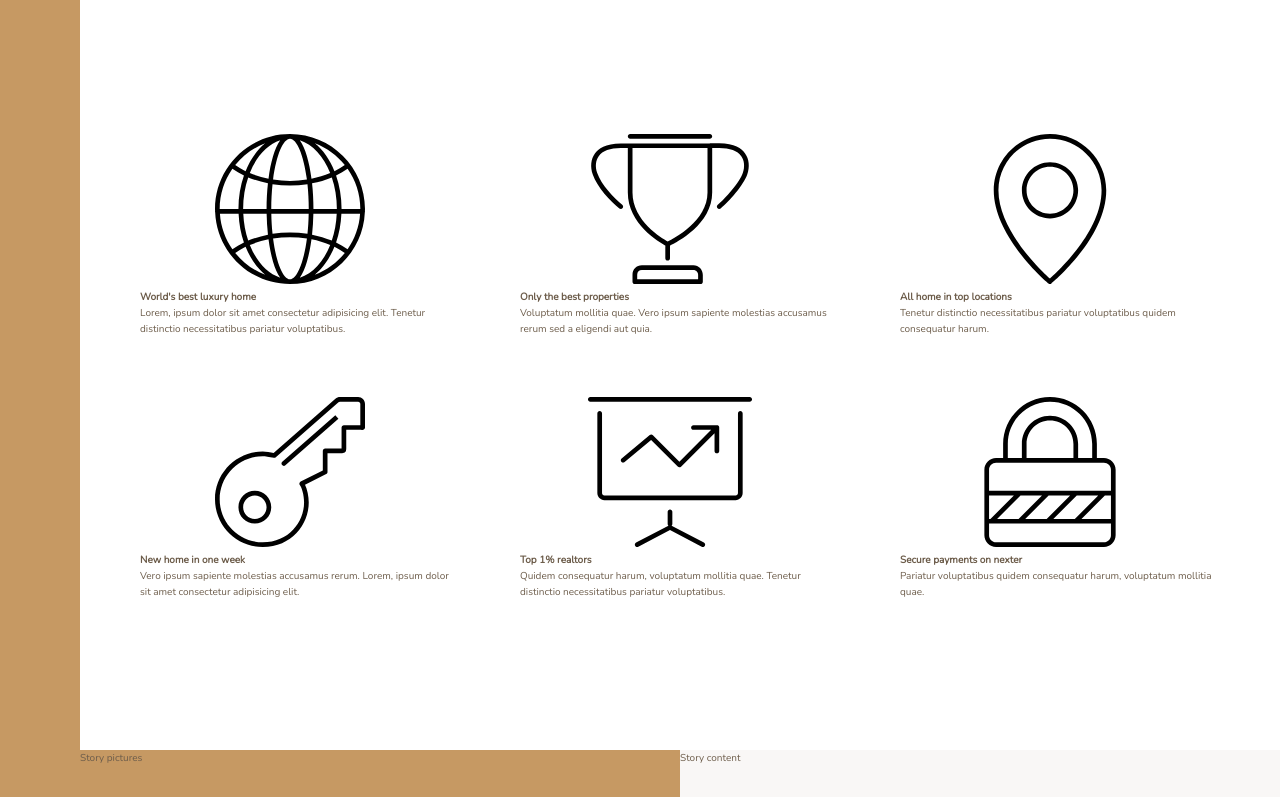
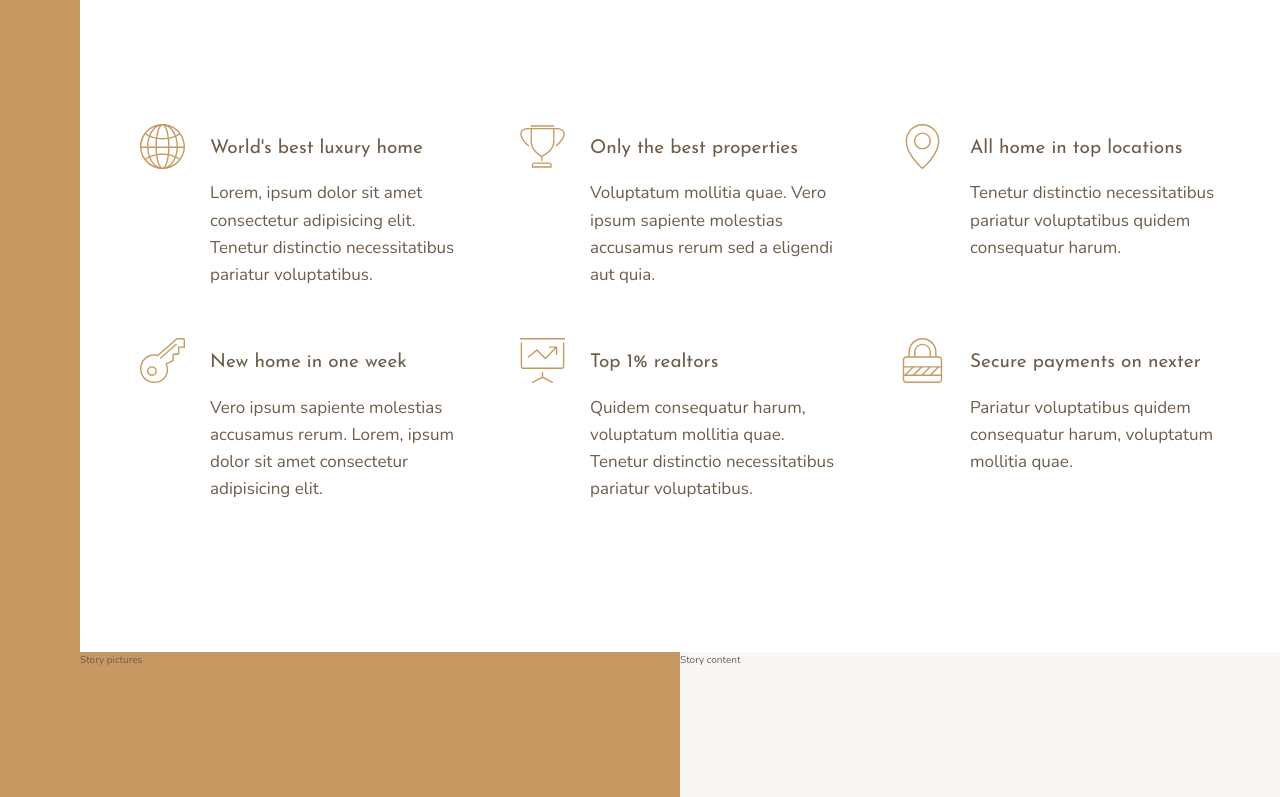
Before and after one commit to Jawid-7ce/Advanced-CSS-and-SASS-Projects, a website: page Nexter project/index.html in a window 1280 px wide. Shown: the part 656-1453 px from the top of the page. Drawn offline with nearby package versions, Linux system fonts and the light colour scheme.

Commit message:
part 2 of features section has been built

```diff
--- a/Nexter project/index.html
+++ b/Nexter project/index.html
@@ -23,66 +23,66 @@
 
     <section class="features">
       <div class="feature">
-        <svg class="feature-icon">
+        <svg class="feature__icon">
           <use xlink:href="img/sprite.svg#icon-global"
         </svg>
-        <h4 class="heading-4">World's best luxury home</h4>
-        <p class="feature-txt">
+        <h4 class="heading-4 heading-4--dark">World's best luxury home</h4>
+        <p class="feature__txt">
           Lorem, ipsum dolor sit amet consectetur adipisicing elit. Tenetur
           distinctio necessitatibus pariatur voluptatibus.
         </p>
       </div>
 
       <div class="feature">
-        <svg class="feature-icon">
+        <svg class="feature__icon">
           <use xlink:href="img/sprite.svg#icon-trophy"
         </svg>
-        <h4 class="heading-4">Only the best properties</h4>
-        <p class="feature-txt">
+        <h4 class="heading-4 heading-4--dark">Only the best properties</h4>
+        <p class="feature__txt">
           Voluptatum mollitia quae. Vero ipsum sapiente molestias accusamus
           rerum sed a eligendi aut quia.
         </p>
       </div>
 
       <div class="feature">
-        <svg class="feature-icon">
+        <svg class="feature__icon">
           <use xlink:href="img/sprite.svg#icon-map-pin"
         </svg>
-        <h4 class="heading-4">All home in top locations</h4>
-        <p class="feature-txt">
+        <h4 class="heading-4 heading-4--dark">All home in top locations</h4>
+        <p class="feature__txt">
           Tenetur distinctio necessitatibus pariatur voluptatibus quidem
           consequatur harum.
         </p>
       </div>
 
       <div class="feature">
-        <svg class="feature-icon">
+        <svg class="feature__icon">
           <use xlink:href="img/sprite.svg#icon-key"
         </svg>
-        <h4 class="heading-4">New home in one week</h4>
-        <p class="feature-txt">
+        <h4 class="heading-4 heading-4--dark">New home in one week</h4>
+        <p class="feature__txt">
           Vero ipsum sapiente molestias accusamus rerum. Lorem, ipsum dolor sit
           amet consectetur adipisicing elit.
         </p>
       </div>
 
       <div class="feature">
-        <svg class="feature-icon">
+        <svg class="feature__icon">
           <use xlink:href="img/sprite.svg#icon-presentation"
         </svg>
-        <h4 class="heading-4">Top 1% realtors</h4>
-        <p class="feature-txt">
+        <h4 class="heading-4 heading-4--dark">Top 1% realtors</h4>
+        <p class="feature__txt">
           Quidem consequatur harum, voluptatum mollitia quae. Tenetur distinctio
           necessitatibus pariatur voluptatibus.
         </p>
       </div>
 
       <div class="feature">
-        <svg class="feature-icon">
+        <svg class="feature__icon">
           <use xlink:href="img/sprite.svg#icon-lock"
         </svg>
-        <h4 class="heading-4">Secure payments on nexter</h4>
-        <p class="feature-txt">
+        <h4 class="heading-4 heading-4--dark">Secure payments on nexter</h4>
+        <p class="feature__txt">
           Pariatur voluptatibus quidem consequatur harum, voluptatum mollitia
           quae.
         </p>
--- a/Nexter project/sass/_features.scss
+++ b/Nexter project/sass/_features.scss
@@ -4,6 +4,27 @@
   margin: 15rem 0;
 
   display: grid;
-  grid-template-columns: repeat(3, 1fr);
+  //grid-template-columns: repeat(3, 1fr);
+  grid-template-columns: repeat(auto-fit, minmax(25rem, 1fr));
   grid-gap: 6rem;
+  align-items: start;
 }
+
+.feature {
+  display: grid;
+  grid-template-columns: min-content 1fr;
+  grid-row-gap: 1.5rem;
+  grid-column-gap: 2.5rem;
+
+  &__icon {
+    fill: $color-primary;
+    width: 4.5rem;
+    height: 4.5rem;
+    grid-row: 1 / span 2;
+    transform: translateY(-1rem);
+  }
+
+  &__txt {
+    font-size: 1.7rem;
+  }
+}
--- a/Nexter project/sass/_typography.scss
+++ b/Nexter project/sass/_typography.scss
@@ -0,0 +1,28 @@
+%heading {
+  font-family: $font-display;
+  font-weight: 400;
+}
+
+.heading-1 {
+  @extend %heading;
+}
+
+.heading-2 {
+  @extend %heading;
+}
+
+.heading-3 {
+  @extend %heading;
+}
+
+.heading-4 {
+  @extend %heading;
+  font-size: 1.9rem;
+
+  &--light {
+    color: $color-grey-light-1;
+  }
+  &--light {
+    color: $color-grey-dark-1;
+  }
+}
```
Also changed, not shown: Nexter project/css/style.css.
